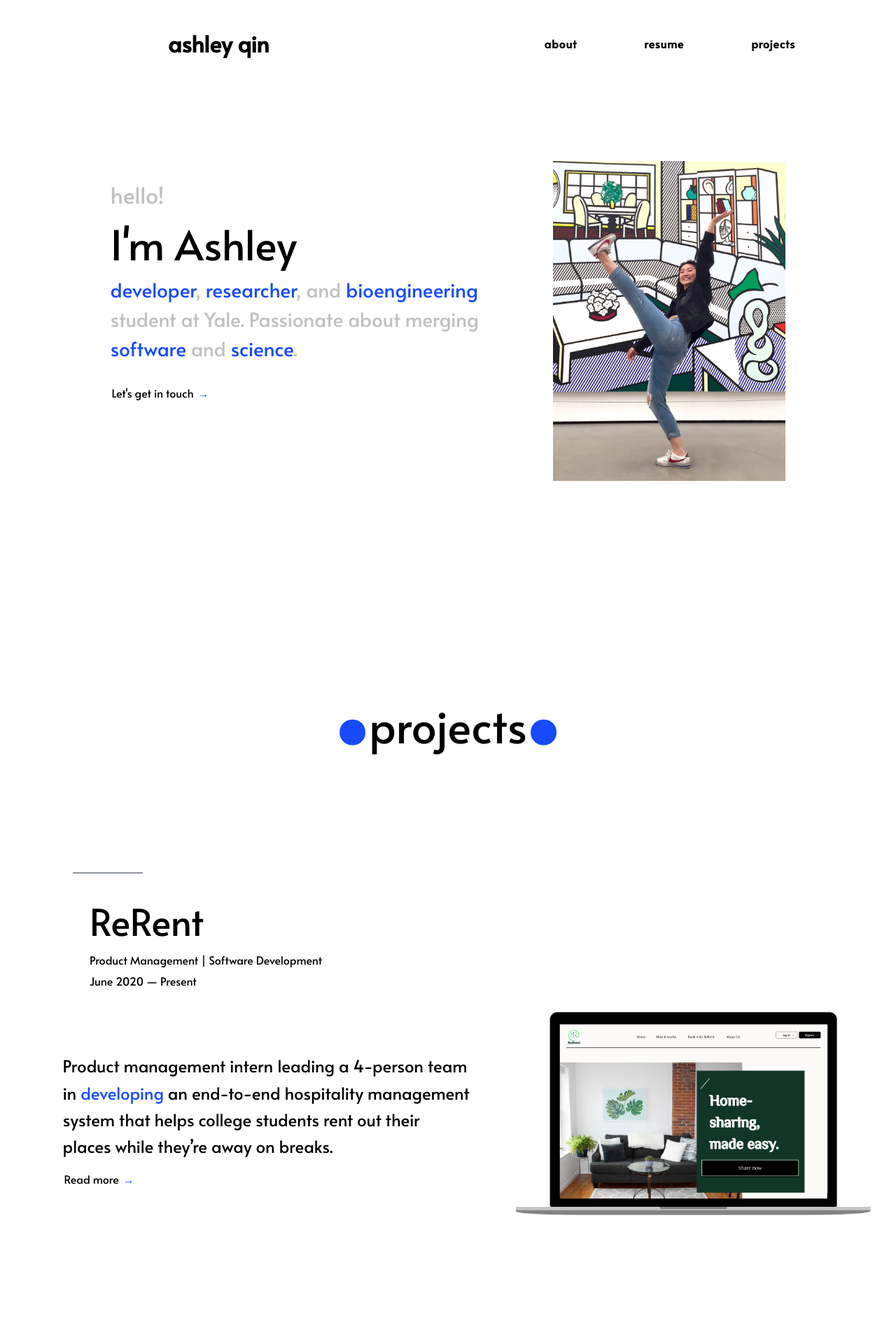
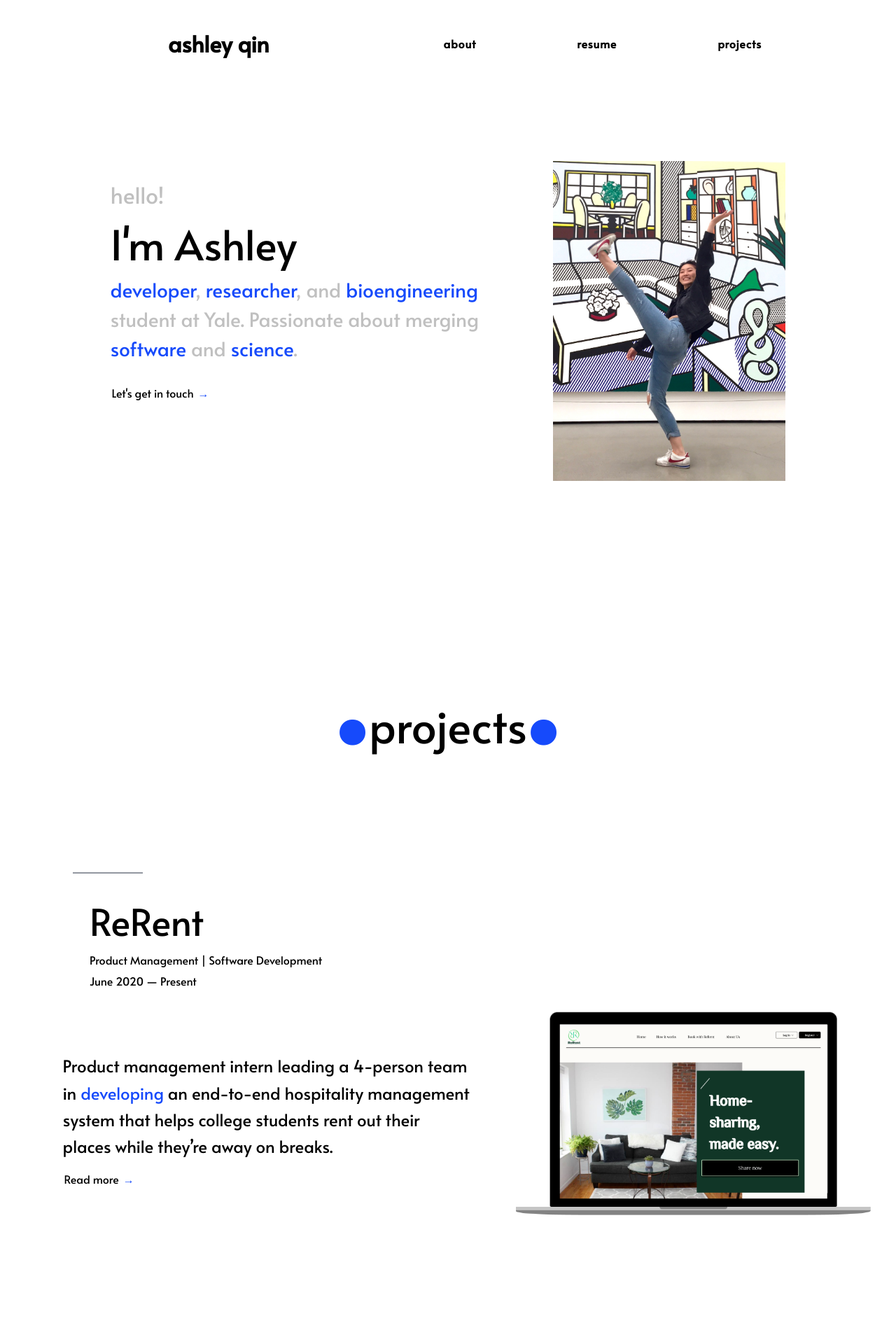
Before and after one commit to ashleyyqin/ashleyyqin.github.io, a Jekyll site: the page built from index.html, in a window 1280 px wide. Shown: the top 1920 px of the page at 70% size. Built offline with Jekyll 4.4.1, drawn with Linux system fonts in a browser that asks for light colours.

Commit message:
reformatting nav

```diff
--- a/index.html
+++ b/index.html
@@ -92,8 +92,7 @@ title: Home
     </div>
 </div>
 <div class='tableauPlaceholder' id='viz1600286215547'
-     style="display: flex;align-items: center;flex-flow: wrap; justify-content:center; max-width:50%; max-height:50%;">
-<!--     style='margin-top: 2em; align-items: center; max-width:50%; max-height:50%;'>-->
+     style="display: flex;align-items: center;flex-flow: wrap; justify-content:center; max-height:50%;">
     <noscript><a
             href='http:&#47;&#47;features.yaledailynews.com&#47;blog&#47;2020&#47;04&#47;24&#47;analysis-a-shifting-demographic-for-storied-yale-crew-international-athletes-elevate-the-elis&#47;'><img
             alt=' '
@@ -129,7 +128,7 @@ title: Home
 <br>
 <div class="card container mx-auto px-2 mb-4 clearfix header-text">
     <div class="subheader mt-1 py-2"
-         style="display: flex;align-items: center; flex-flow: wrap; justify-content:center; margin-left: 2em">
+         style="display: flex;align-items: center; flex-flow: wrap; justify-content:left; margin-left: 2em">
         <div style="width: 35em; margin-bottom:5em;">
             <ul style="margin-left: 3em">
                 <li>
@@ -144,7 +143,7 @@ title: Home
 </div>
 <div class="card container mx-auto px-2 mb-4 clearfix header-text">
     <div class="subheader mt-1 py-2"
-         style="display: flex;align-items: center; flex-flow: wrap; justify-content:left; margin-left: 2em">
+         style="display: flex;align-items: center; flex-flow: wrap; justify-content:center; margin-left: 2em">
         <div style="width: 35em; margin-bottom:5em;">
             <div class='tableauPlaceholder centered' id='viz1600266083672'
                  style='margin-top: 1em; align-items: center;'>
--- a/styles/main.css
+++ b/styles/main.css
@@ -150,7 +150,7 @@ nav {
 nav a {
     font-size: 100%;
     letter-spacing: 0.05em;
-    margin-right: 6em;
+    margin-right: 9em;
 }
 
 footer {
```
